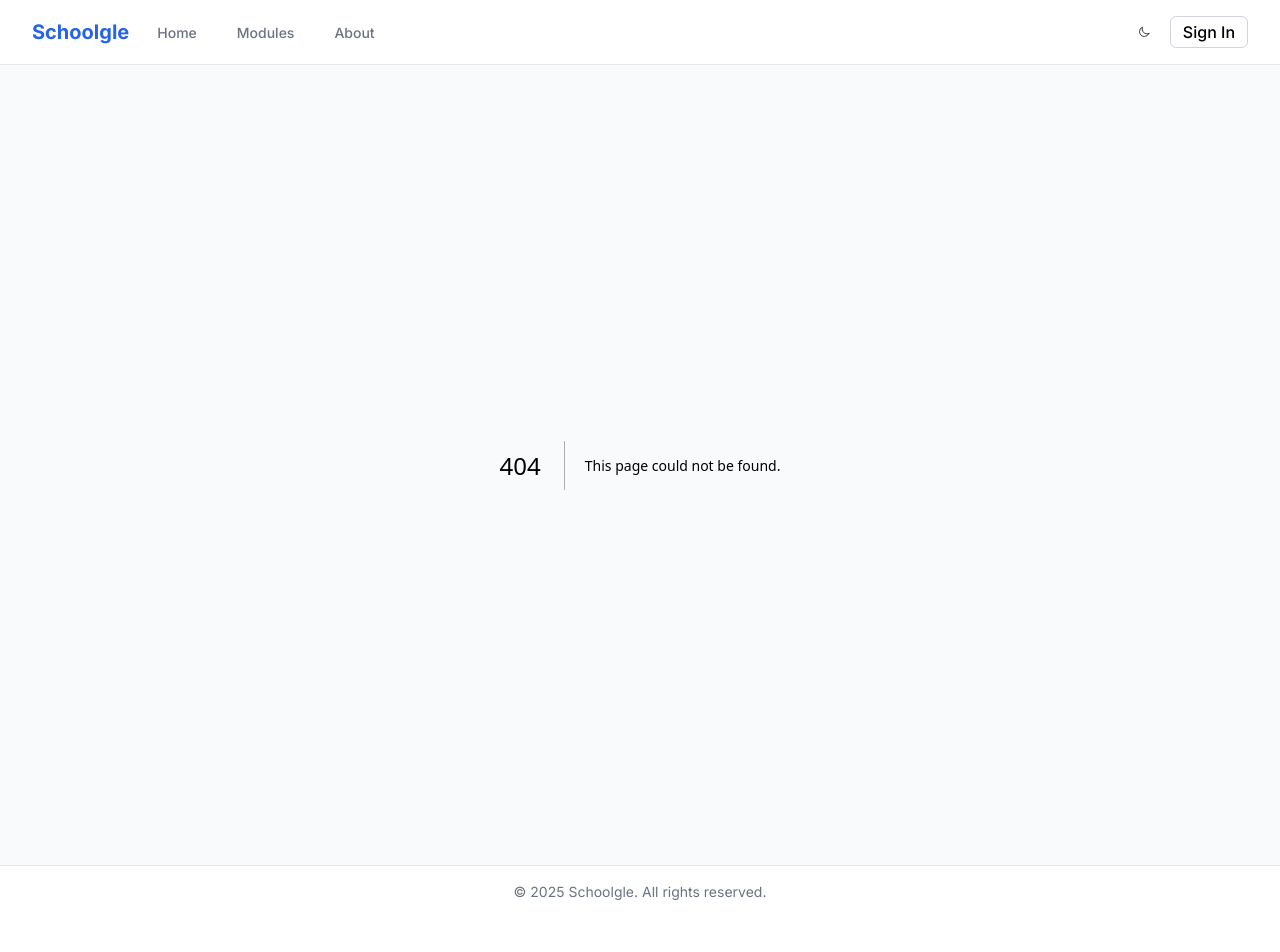
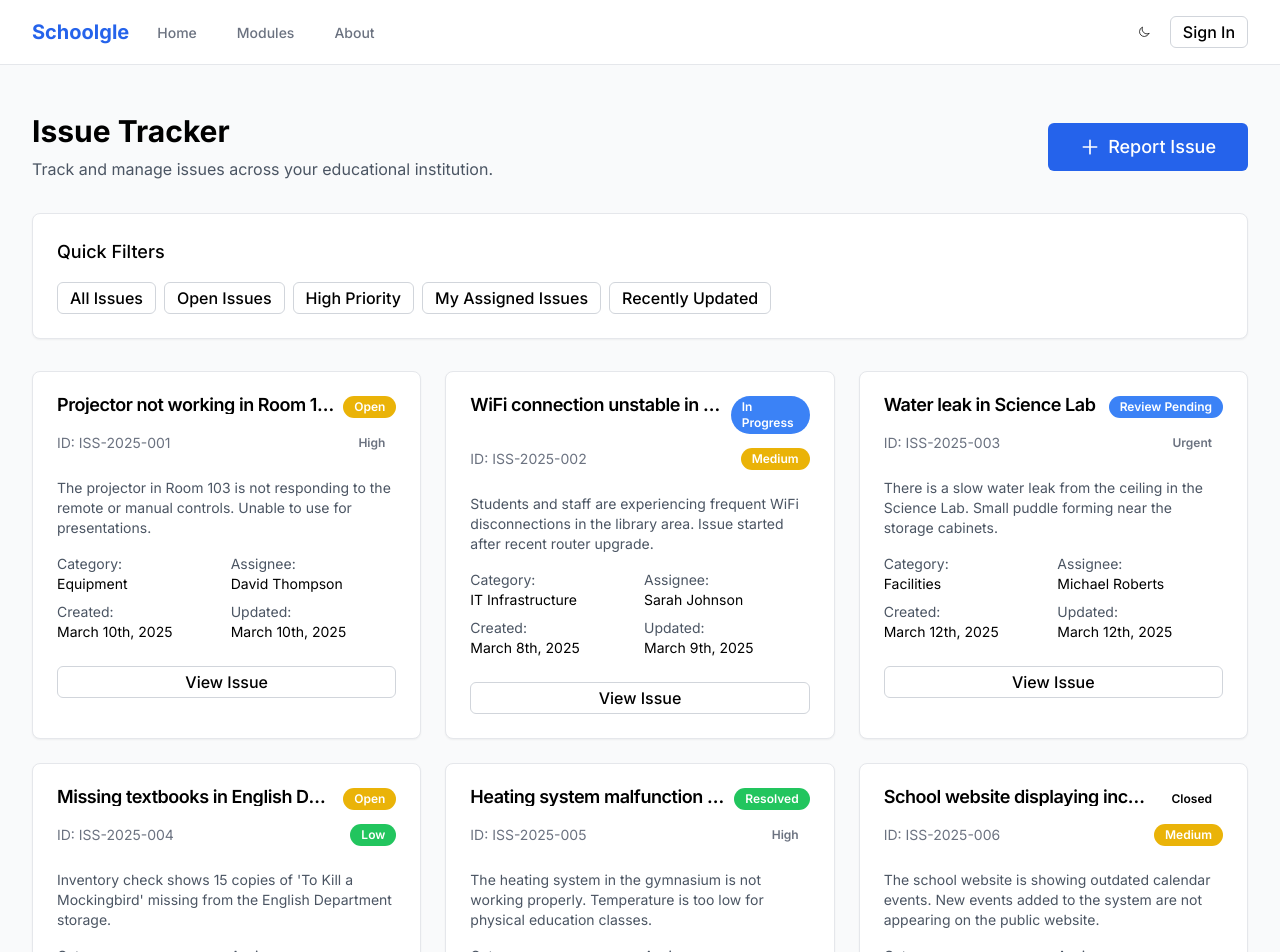
Before and after one commit to DSumm18/schoolgle-app-2025, a Next.js app: page /modules/issue-tracker in a window 1280 px wide. Before the commit this address had no page. Shown: the top 952 px of the page. Before the commit the page ends 918 px from the top, so only its background shows below. Built offline with nearby package versions, Linux system fonts and the light colour scheme.

Commit message:
Add Issue Tracker module and components

```diff
--- /dev/null
+++ b/src/app/modules/issue-tracker/page.tsx
@@ -0,0 +1,121 @@
+import { Button } from "@/components/ui/button"
+import { IssueCard } from "@/components/dashboard/issue-card"
+
+const issues = [
+  {
+    id: "ISS-2025-001",
+    title: "Projector not working in Room 103",
+    description: "The projector in Room 103 is not responding to the remote or manual controls. Unable to use for presentations.",
+    status: "open",
+    priority: "high",
+    category: "Equipment",
+    assignee: "David Thompson",
+    createdAt: "2025-03-10T09:23:15Z",
+    updatedAt: "2025-03-10T09:23:15Z"
+  },
+  {
+    id: "ISS-2025-002",
+    title: "WiFi connection unstable in Library",
+    description: "Students and staff are experiencing frequent WiFi disconnections in the library area. Issue started after recent router upgrade.",
+    status: "in-progress",
+    priority: "medium",
+    category: "IT Infrastructure",
+    assignee: "Sarah Johnson",
+    createdAt: "2025-03-08T11:45:30Z",
+    updatedAt: "2025-03-09T14:20:10Z"
+  },
+  {
+    id: "ISS-2025-003",
+    title: "Water leak in Science Lab",
+    description: "There is a slow water leak from the ceiling in the Science Lab. Small puddle forming near the storage cabinets.",
+    status: "pending-review",
+    priority: "urgent",
+    category: "Facilities",
+    assignee: "Michael Roberts",
+    createdAt: "2025-03-12T08:30:00Z",
+    updatedAt: "2025-03-12T15:45:22Z"
+  },
+  {
+    id: "ISS-2025-004",
+    title: "Missing textbooks in English Department",
+    description: "Inventory check shows 15 copies of 'To Kill a Mockingbird' missing from the English Department storage.",
+    status: "open",
+    priority: "low",
+    category: "Inventory",
+    assignee: undefined,
+    createdAt: "2025-03-14T10:12:45Z",
+    updatedAt: "2025-03-14T10:12:45Z"
+  },
+  {
+    id: "ISS-2025-005",
+    title: "Heating system malfunction in Gymnasium",
+    description: "The heating system in the gymnasium is not working properly. Temperature is too low for physical education classes.",
+    status: "resolved",
+    priority: "high",
+    category: "Facilities",
+    assignee: "James Wilson",
+    createdAt: "2025-02-28T13:20:10Z",
+    updatedAt: "2025-03-05T09:15:30Z"
+  },
+  {
+    id: "ISS-2025-006",
+    title: "School website displaying incorrect calendar events",
+    description: "The school website is showing outdated calendar events. New events added to the system are not appearing on the public website.",
+    status: "closed",
+    priority: "medium",
+    category: "IT Systems",
+    assignee: "Emily Chen",
+    createdAt: "2025-02-15T14:30:00Z",
+    updatedAt: "2025-02-20T11:45:20Z"
+  }
+] as const
+
+export default function IssueTrackerPage() {
+  return (
+    <div className="container max-w-7xl mx-auto py-12 px-4 sm:px-6 lg:px-8">
+      <div className="flex flex-col sm:flex-row sm:items-center sm:justify-between mb-8">
+        <div>
+          <h1 className="text-3xl font-bold">Issue Tracker</h1>
+          <p className="mt-2 text-gray-600 dark:text-gray-400">
+            Track and manage issues across your educational institution.
+          </p>
+        </div>
+        <div className="mt-4 sm:mt-0">
+          <Button size="lg">
+            <svg xmlns="http://www.w3.org/2000/svg" className="h-5 w-5 mr-2" fill="none" viewBox="0 0 24 24" stroke="currentColor">
+              <path strokeLinecap="round" strokeLinejoin="round" strokeWidth={2} d="M12 4v16m8-8H4" />
+            </svg>
+            Report Issue
+          </Button>
+        </div>
+      </div>
+
+      <div className="bg-white dark:bg-gray-800 rounded-lg shadow-sm p-6 mb-8 border border-gray-200 dark:border-gray-700">
+        <h2 className="text-lg font-medium mb-4">Quick Filters</h2>
+        <div className="flex flex-wrap gap-2">
+          <Button variant="outline" size="sm">All Issues</Button>
+          <Button variant="outline" size="sm">Open Issues</Button>
+          <Button variant="outline" size="sm">High Priority</Button>
+          <Button variant="outline" size="sm">My Assigned Issues</Button>
+          <Button variant="outline" size="sm">Recently Updated</Button>
+        </div>
+      </div>
+
+      <div className="grid grid-cols-1 md:grid-cols-2 lg:grid-cols-3 gap-6">
+        {issues.map((issue) => (
+          <IssueCard
+            key={issue.id}
+            {...issue}
+            onClick={() => console.log(`View issue ${issue.id}`)}
+          />
+        ))}
+      </div>
+
+      <div className="mt-8 text-center">
+        <Button variant="outline">
+          Load More Issues
+        </Button>
+      </div>
+    </div>
+  )
+}
--- /dev/null
+++ b/src/components/dashboard/issue-card.tsx
@@ -0,0 +1,110 @@
+import { Card, CardContent, CardDescription, CardFooter, CardHeader, CardTitle } from "@/components/ui/card"
+import { Badge } from "@/components/ui/badge"
+import { Button } from "@/components/ui/button"
+import { formatDate } from "@/lib/utils"
+
+export interface IssueProps {
+  id: string
+  title: string
+  description: string
+  status: "open" | "in-progress" | "pending-review" | "resolved" | "closed"
+  priority: "low" | "medium" | "high" | "urgent"
+  category: string
+  assignee?: string
+  createdAt: string
+  updatedAt: string
+  onClick?: () => void
+}
+
+export function IssueCard({
+  id,
+  title,
+  description,
+  status,
+  priority,
+  category,
+  assignee,
+  createdAt,
+  updatedAt,
+  onClick
+}: IssueProps) {
+  const statusVariant = {
+    "open": "warning",
+    "in-progress": "info",
+    "pending-review": "info",
+    "resolved": "success",
+    "closed": "default"
+  } as const
+
+  const priorityVariant = {
+    "low": "success",
+    "medium": "warning",
+    "high": "destructive",
+    "urgent": "destructive"
+  } as const
+
+  const statusLabel = {
+    "open": "Open",
+    "in-progress": "In Progress",
+    "pending-review": "Review Pending",
+    "resolved": "Resolved",
+    "closed": "Closed"
+  }
+
+  const priorityLabel = {
+    "low": "Low",
+    "medium": "Medium",
+    "high": "High",
+    "urgent": "Urgent"
+  }
+
+  return (
+    <Card className="h-full hover:shadow-md transition-shadow">
+      <CardHeader>
+        <div className="flex justify-between items-start gap-2">
+          <CardTitle className="text-lg truncate">{title}</CardTitle>
+          <Badge variant={statusVariant[status]}>
+            {statusLabel[status]}
+          </Badge>
+        </div>
+        <CardDescription>
+          <div className="flex items-center justify-between mt-2">
+            <span className="text-sm">ID: {id}</span>
+            <Badge variant={priorityVariant[priority]} className="text-xs">
+              {priorityLabel[priority]}
+            </Badge>
+          </div>
+        </CardDescription>
+      </CardHeader>
+      <CardContent>
+        <p className="text-sm text-gray-600 dark:text-gray-400 line-clamp-3 mb-4">
+          {description}
+        </p>
+
+        <div className="grid grid-cols-2 gap-2 text-sm">
+          <div>
+            <span className="text-gray-600 dark:text-gray-400 block">Category:</span>
+            <span>{category}</span>
+          </div>
+          <div>
+            <span className="text-gray-600 dark:text-gray-400 block">Assignee:</span>
+            <span>{assignee || "Unassigned"}</span>
+          </div>
+          <div>
+            <span className="text-gray-600 dark:text-gray-400 block">Created:</span>
+            <span>{formatDate(createdAt)}</span>
+          </div>
+          <div>
+            <span className="text-gray-600 dark:text-gray-400 block">Updated:</span>
+            <span>{formatDate(updatedAt)}</span>
+          </div>
+        </div>
+      </CardContent>
+      <CardFooter>
+        <Button variant="outline" size="sm" className="w-full" onClick={onClick}>
+          View Issue
+        </Button>
+      </CardFooter>
+    </Card>
+  )
+}
```
